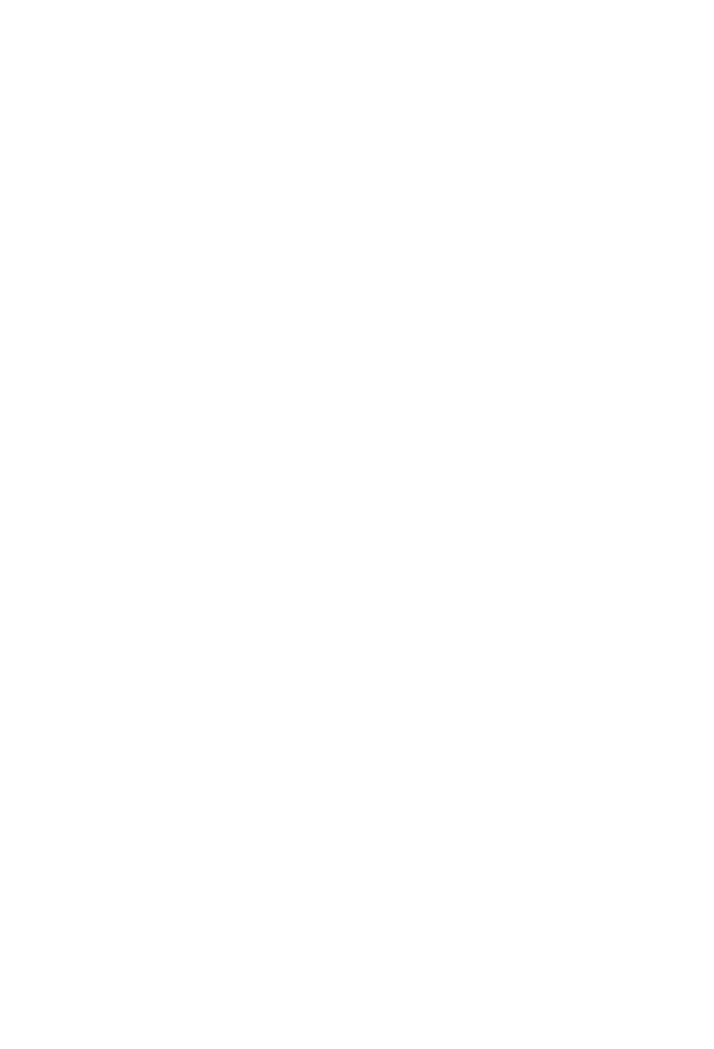
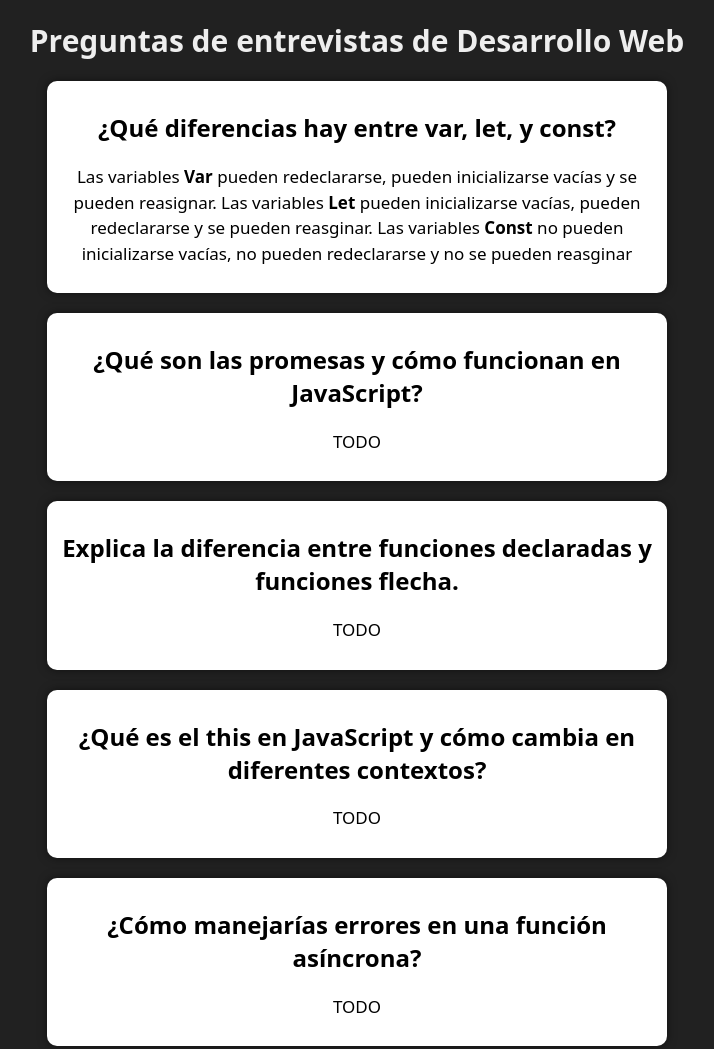
Before and after one commit to Nico235711/interviews-questions-for-web-developer-position, a plain HTML site: page index.html in a window 1280 px wide. Shown: the top 1049 px of the page, without its empty margins (283-997 px from the left). Before the commit the page ends 800 px from the top, so only its background shows below. Drawn offline with Linux system fonts and the light colour scheme.

Commit message:
terminando con el html, css y js

```diff
--- /dev/null
+++ b/css/styles.css
@@ -0,0 +1,40 @@
+html {
+  font-size: 62.5%;
+}
+
+body {
+  font-size: 1.6rem;
+  background-color: #212121;
+  font-family: system-ui, -apple-system, BlinkMacSystemFont, 'Segoe UI', Roboto, Oxygen, Ubuntu, Cantarell, 'Open Sans', 'Helvetica Neue', sans-serif;
+}
+
+.interview-questions-title {
+  color: #eee;
+  text-align: center;
+  font-size: 3rem;
+}
+
+.question {
+  background-color: #fff;
+  padding: 1rem;
+  border-radius: 1rem;
+  margin-bottom: 2rem;
+  text-align: center;
+  box-shadow: 0 0 1rem 0 rgb(0 0 0 / 50%);
+
+  @media(min-width: 992px) {
+    & {
+      width: 60rem;
+      margin: 0 auto 2rem;
+    }
+  }
+}
+
+.question-text {
+  line-height: 1.5;
+  font-size: 1.7rem;
+}
+
+.bold {
+  font-weight: bold
+}
--- a/index.html
+++ b/index.html
@@ -4,9 +4,14 @@
     <meta charset="UTF-8" />
     <meta name="viewport" content="width=device-width, initial-scale=1.0" />
     <title>Preguntas de entrevistas de Desarrollo Web</title>
-    <link rel="shortcut icon" href="favicon.ico" type="image/x-icon">
+    <link rel="shortcut icon" href="img/favicon.ico" type="image/x-icon">
+    <link rel="stylesheet" href="css/styles.css">
   </head>
   <body>
+    <div class="container">
+      <h1 class="interview-questions-title">Preguntas de entrevistas de Desarrollo Web</h1>
+    </div>
 
+    <script src="js/app.js" type="module"></script>
   </body>
 </html>
--- /dev/null
+++ b/js/app.js
@@ -0,0 +1,17 @@
+import { container, Questions } from "./variables.js"
+
+const renderInterviewQuestions = () => {
+  Questions.forEach(question => {
+    const questionElement = document.createElement("div")
+
+    questionElement.classList.add("question")
+    questionElement.innerHTML = `
+      <h2>${question.title}</h2>
+      <p class='question-text'>${question.answer}</p>
+    `
+
+    container.appendChild(questionElement)
+  })
+}
+
+renderInterviewQuestions()
--- /dev/null
+++ b/js/variables.js
@@ -0,0 +1,160 @@
+export const container = document.querySelector(".container")
+
+export const Questions = [
+  {
+    title: "¿Qué diferencias hay entre var, let, y const?",
+    answer: "Las variables <span class='bold'>Var</span> pueden redeclararse, pueden inicializarse vacías y se pueden reasignar. Las variables <span class='bold'>Let</span> pueden inicializarse vacías, pueden redeclararse y se pueden reasginar. Las variables <span class='bold'>Const</span> no pueden inicializarse vacías, no pueden redeclararse y no se pueden reasginar"
+  },
+  {
+    title: "¿Qué son las promesas y cómo funcionan en JavaScript?",
+    answer: "TODO"
+  },
+  {
+    title: "Explica la diferencia entre funciones declaradas y funciones flecha.",
+    answer: "TODO"
+  },
+  {
+    title: "¿Qué es el this en JavaScript y cómo cambia en diferentes contextos?",
+    answer: "TODO"
+  },
+  {
+    title: "¿Cómo manejarías errores en una función asíncrona?",
+    answer: "TODO"
+  },
+  {
+    title: "¿Qué es React y por qué se utiliza?",
+    answer: "<span class='bold'>React</span> es una biblioteca (librería) de JavaScript para crear interfaces de usuarios"
+  },
+  {
+    title: "Explica la diferencia entre componentes de clase y componentes funcionales",
+    answer: "TODO"
+  },
+  {
+    title: "¿Qué son los hooks en React? ¿Cuáles has utilizado?",
+    answer: "TODO"
+  },
+  {
+    title: "¿Cómo funciona el hook useEffect y en qué situaciones lo usarías?",
+    answer: "El hook <span class='bold'>useEffect</span> siempre se va a renderizar por lo una vez cuando el componente este listo o cuando haya un cambio en sus arreglo de dependencias"
+  },
+  {
+    title: "¿Qué es el estado (state) en React y cómo se actualiza?",
+    answer: "En React, habra veces que se quiera almacenar el estado en el que se encuentra la aplicación y para eso se usa el hook <span class='bold'>useState</span> y se actualiza por medio de la función que lo modicafica llamada <span class='bold'>setState</span>"
+  },
+  {
+    title: "¿Qué es el prop drilling y cómo lo resolverías en una aplicación?",
+    answer: "El <span class='bold'>prop drilling</span> es cuando tenes múltiples componentes a los cuáles les pasas muchos <span class='bold'>props</span> y se soluciona con un manejador de estado global"
+  },
+  {
+    title: "Explica cómo se maneja el estado global en una aplicación React.",
+    answer: "TODO"
+  },
+  {
+    title: "¿Qué es el Context API y cuándo lo utilizarías?",
+    answer: "<span class='bold'>Context API</span> es un manejador de estado global. Lo utilizaría cuando tenga muchos estados y asi evitaría el <span class='bold'>prop drilling</span>"
+  },
+  {
+    title: "¿Qué son los componentes controlados y no controlados en React?",
+    answer: "TODO"
+  },
+  {
+    title: "¿Qué es el virtual DOM en React y por qué es importante?",
+    answer: "TODO"
+  },
+  {
+    title: "¿Cómo mejorarías el rendimiento de una aplicación React?",
+    answer: "TODO"
+  },
+  {
+    title: "¿Qué es el memoization y cómo lo usarías en React?",
+    answer: "TODO"
+  },
+  {
+    title: "¿Cómo manejarías la carga condicional de componentes en una aplicación?",
+    answer: "TODO"
+  },
+  {
+    title: "¿Cómo manejarías la navegación en una aplicación React?",
+    answer: "TODO"
+  },
+  {
+    title: "¿Qué es react-router-dom y cómo lo implementarías en una aplicación?",
+    answer: "TODO"
+  },
+  {
+    title: "¿Cómo pasar parámetros entre rutas en React Router?",
+    answer: "TODO"
+  },
+  {
+    title: "¿Qué es Redux y por qué lo usarías en lugar de useState?",
+    answer: "TODO"
+  },
+  {
+    title: "Explica cómo funciona un reducer en Redux.",
+    answer: "TODO"
+  },
+  {
+    title: "¿Cómo conectarías Redux con una aplicación React?",
+    answer: "TODO"
+  },
+  {
+    title: "¿Cómo probarías un componente React?",
+    answer: "TODO"
+  },
+  {
+    title: "¿Qué herramientas has utilizado para hacer testing en React?",
+    answer: "Jest, Supertest"
+  },
+  {
+    title: "Explica la diferencia entre pruebas unitarias y pruebas de integración en una aplicación React.",
+    answer: "TODO"
+  },
+  {
+    title: "¿Cómo manejarías formularios en React?",
+    answer: "TODO"
+  },
+  {
+    title: "¿Qué es un evento sintético en React y cómo funciona?",
+    answer: "TODO"
+  },
+  {
+    title: "Explica cómo validarías datos en un formulario React.",
+    answer: "TODO"
+  },
+  {
+    title: "¿Qué es Webpack y cómo se relaciona con React?",
+    answer: "TODO"
+  },
+  {
+    title: "¿Qué es Babel y por qué lo usarías en un proyecto React?",
+    answer: "TODO"
+  },
+  {
+    title: "¿Qué experiencia tienes usando herramientas como Git en proyectos de React?",
+    answer: "TODO"
+  },
+  {
+    title: "¿Has trabajado con alguna API en tus proyectos React? ¿Cómo lo hiciste?",
+    answer: "Si, he trabajado con APIs. Primero busco la API que quiero usar, veo la estructura de la URL para solicitar la información deseada y hago la consulta con fetch o axios"
+  },
+  {
+    title: "Cuéntame sobre un proyecto en React que hayas hecho. ¿Cuál fue el mayor reto que enfrentaste?",
+    answer: "TODO"
+  },
+  {
+    title: "¿Cómo organizarías los archivos y carpetas en un proyecto React?",
+    answer: "TODO"
+  },
+  {
+    title: "Si un componente no se está renderizando correctamente, ¿cómo lo depurarías?",
+    answer: "TODO"
+  },
+  {
+    title: "Si tienes que implementar una nueva funcionalidad en una aplicación React existente, ¿cuál sería tu proceso?",
+    answer: "TODO"
+  },
+  {
+    title: "Si tu aplicación React comienza a ir más lenta, ¿cómo identificarías el problema?",
+    answer: "TODO"
+  },
+]
```
Also changed, not shown: img/favicon.ico (renamed from favicon.ico), styles.css (deleted).
